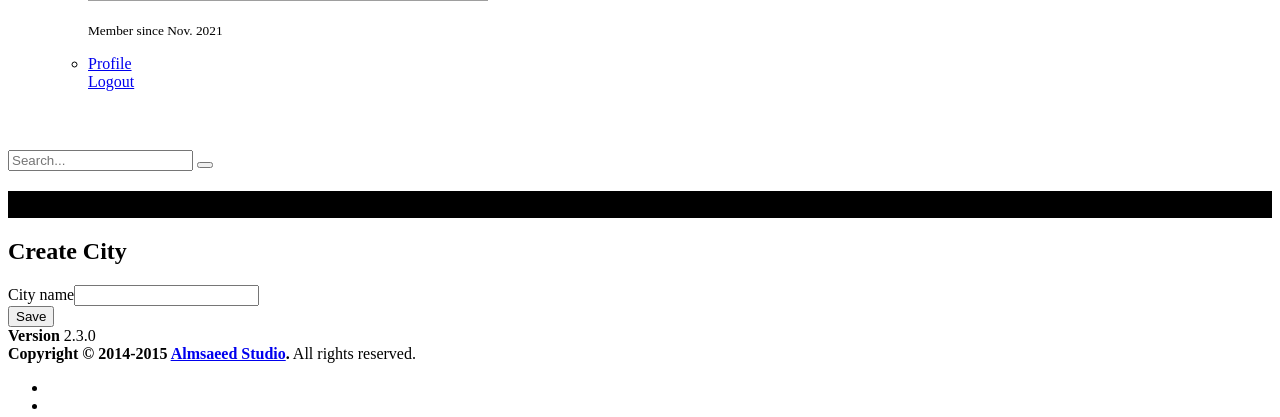
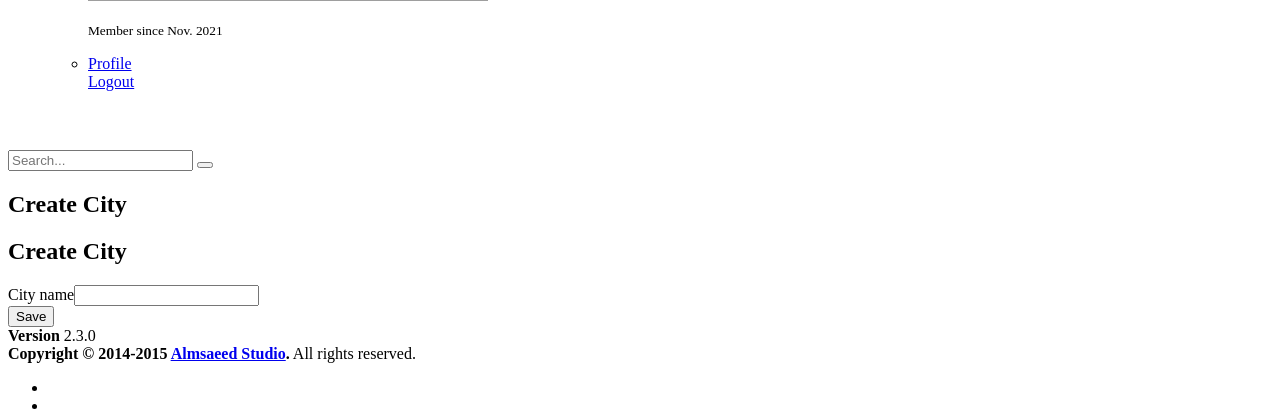
Before and after one commit to abedghr/yii2-project, a Yii app: template backend/views/city/create.php in a window 1280 px wide. Shown: the part 975-1392 px from the top of the page. Run offline with PHP 8.4 and a stand-in for Yii, Linux system fonts and the light colour scheme; the template is opened without the code that fills it, so the values that code supplies are empty; form fields are guessed from the names that the template uses; some libraries are stand-ins or nearby versions; grey boxes are pictures that could not be loaded.

Commit message:
Modified backend

```diff
--- a/backend/controllers/VehiclesController.php
+++ b/backend/controllers/VehiclesController.php
@@ -31,7 +31,7 @@ class VehiclesController extends BaseControllersVehiclesController
                         'allow' => true,
                     ],
                     [
-                        'actions' => ['logout', 'index','create','update','view'],
+                        'actions' => ['logout', 'index','create','update','view','lists'],
                         'allow' => true,
                         'roles' => ['@'],
                     ],
--- a/backend/views/layouts/content.php
+++ b/backend/views/layouts/content.php
@@ -6,7 +6,7 @@ use yii\widgets\AlertLte;
 	  <!-- Content Wrapper. Contains page content -->
 	  <div class="content-wrapper">
         <!-- Content Header (Page header) -->
-        <section class="content-header" style="background-color:black;">
+        <section class="content-header">
 			<?php if (isset($this->blocks['content-header'])) { ?>
 				<h1><?= $this->blocks['content-header'] ?></h1>
 			<?php } else { ?>
--- a/backend/views/new-vehicles/_form.php
+++ b/backend/views/new-vehicles/_form.php
@@ -30,7 +30,7 @@ use yii\widgets\ActiveForm;
         <div class="row">
             <div class="col-md-6">
             <?= $form->field($vehicle,'v_model_id')->widget(DepDrop::class,[
-                            'options'=>['id'=>'v_model_id'],
+                            'options'=>['id'=>'v_model_id',],
                             'pluginOptions'=>[
                                 'depends'=>['v_make_id'],
                                 'initialize'=>true,
```
